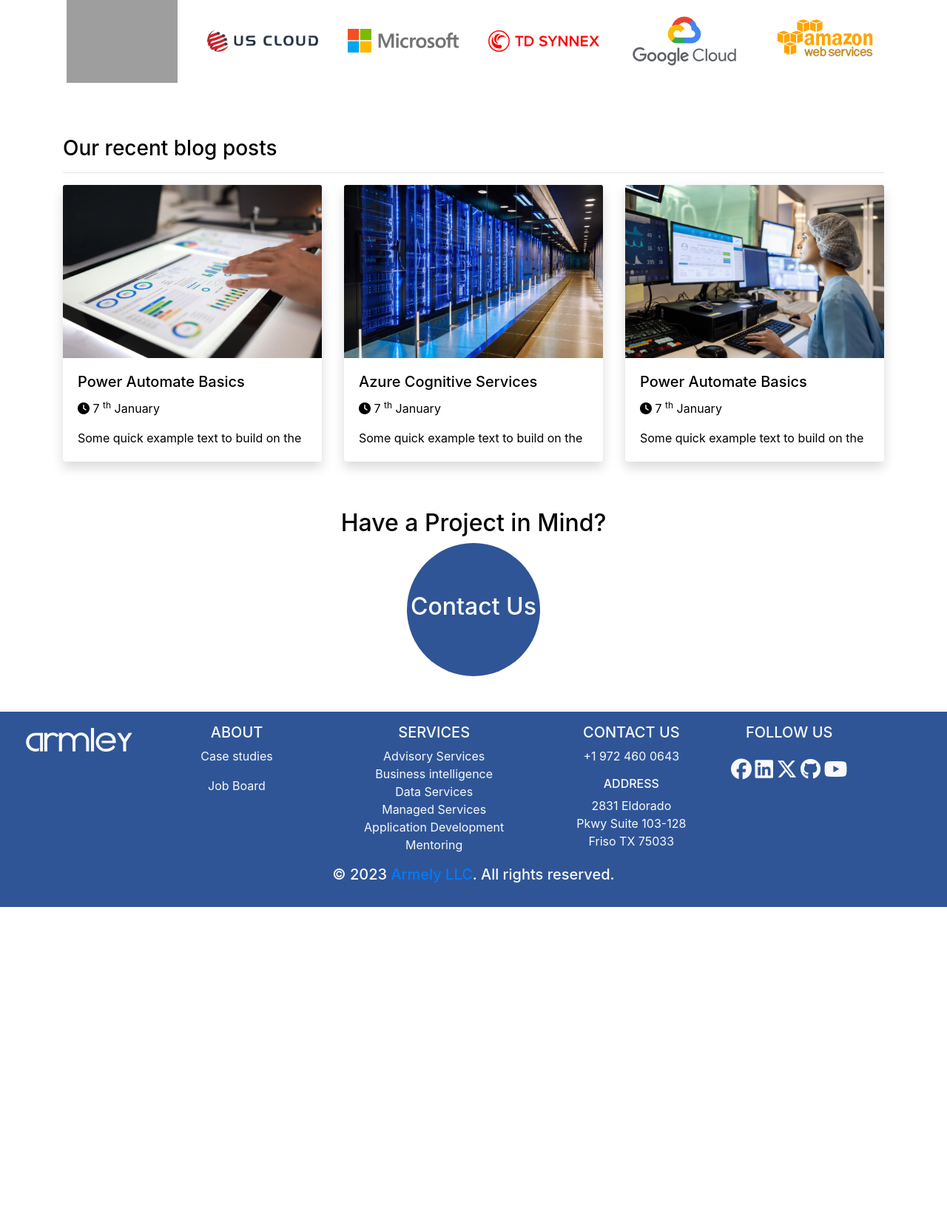
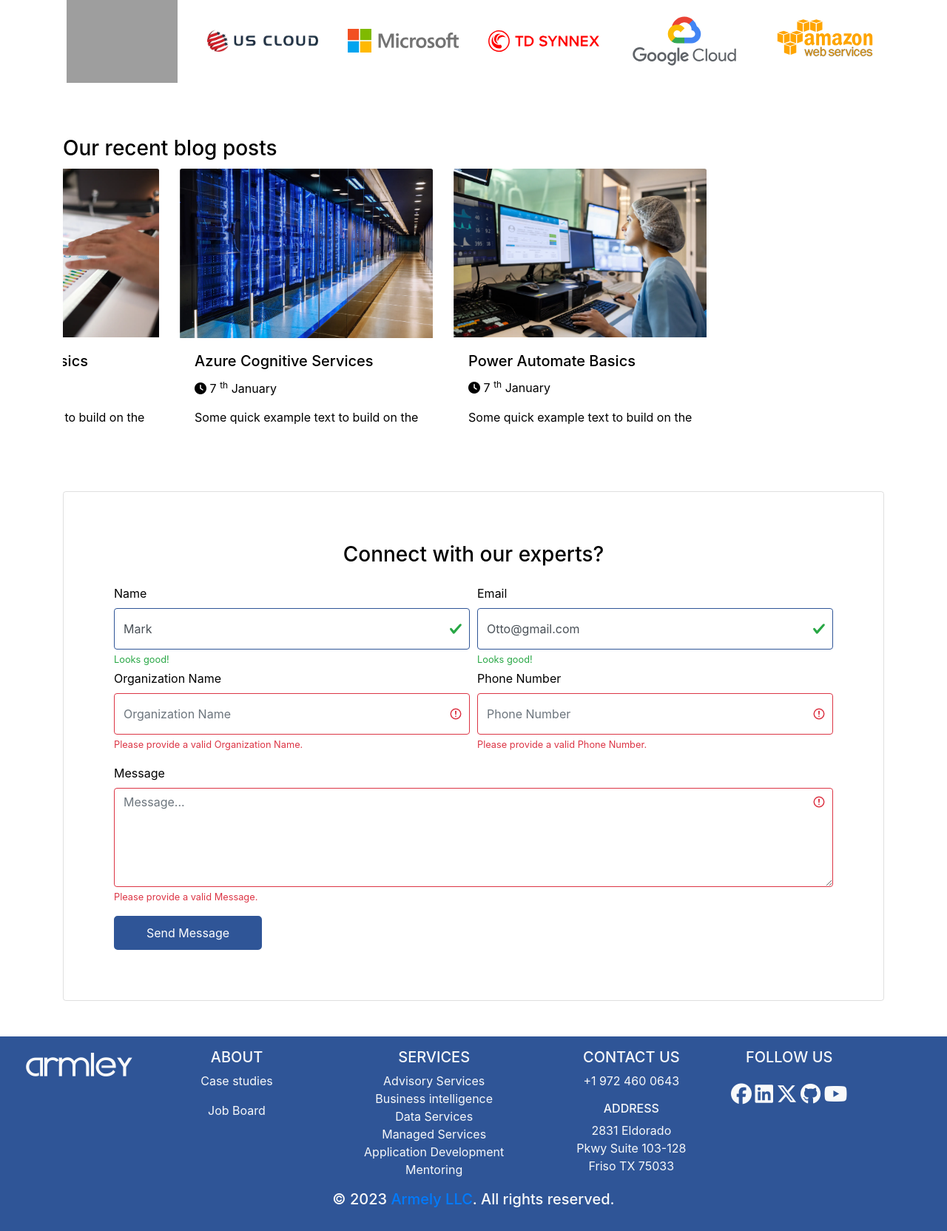
Before and after one commit to Malvine254/project, a PHP site: page / in a window 1280 px wide. Shown: the part 1711-3375 px from the top of the page at 74% size. Before the commit the page ends 2937 px from the top, so only its background shows below. Run offline with PHP 8.4, Linux system fonts and the light colour scheme; grey boxes are pictures that could not be loaded.

Commit message:
more changes

```diff
--- a/css/style.css
+++ b/css/style.css
@@ -297,3 +297,51 @@
   content: "%";
   margin-left: 5px; /* Adjust spacing between counter and percentage icon */
 }
+
+
+.transparent-card {
+  background-color: transparent !important;
+  box-shadow: none;
+  min-height: 200px;
+  border: solid transparent !important;
+
+}
+
+.slider-container {
+  overflow: hidden;
+  white-space: nowrap;
+  width: 100%;
+}
+
+.slider-image {
+  display: inline-block;
+  animation: slide 10s linear infinite;
+}
+
+@keyframes slide {
+  0% {
+      transform: translateX(0);
+  }
+  100% {
+      transform: translateX(-100%);
+  }
+}
+
+    .card-back{
+      background-color: transparent !important;
+
+    }
+    .edit-input{
+      height: 56px;
+      background-color: transparent !important;
+    }
+    .edit-input-valid{
+      border-color: rgb(47,85,151) !important;
+    }
+    .edit-textarea{
+      background-color: transparent !important;
+    }
+    .blog-hover-effect:hover{
+
+
+    }
--- a/index.html
+++ b/index.html
@@ -226,25 +226,14 @@
         </div>
     </div>
 </div>
-<style>
-   .transparent-card {
-            background-color: transparent !important;
-            border: none;
-            box-shadow: none;
-            min-height: 200px;
-
-        }
-</style>
-
-
 
   <!-- connect with experts -->
   <div class="container">
-    <h3 >Our recent blog posts</h3>
-    <hr>
-    <div class="row">
+    <h3 class="mb-2">Our recent blog posts</h3>
+
+    <div class="row slider-container mx-auto">
       <div class="col-md-4">
-        <div class="card bg-primary mb-3 transparent-card shadow">
+        <div class="card bg-primary mb-3 transparent-card slider-image ">
           <img class="card-img-top" src="images/services/service1.jpg" alt="Card image cap">
           <div class="card-body">
               <h5 class="card-title">Power Automate Basics</h5>
@@ -257,7 +246,7 @@
 
       </div>
       <div class="col-md-4">
-        <div class="card bg-primary mb-3 transparent-card shadow">
+        <div class="card bg-primary mb-3 transparent-card slider-image">
           <img class="card-img-top" src="images/services/service5.jpg" alt="Card image cap">
           <div class="card-body">
               <h5 class="card-title">Azure Cognitive Services</h5>
@@ -269,7 +258,7 @@
       </div>
       </div>
       <div class="col-md-4 ">
-        <div class="card bg-primary mb-3 transparent-card shadow">
+        <div class="card bg-primary mb-3 transparent-card slider-image">
           <img class="card-img-top" src="images/services/service3.jpg" alt="Card image cap">
           <div class="card-body">
               <h5 class="card-title">Power Automate Basics</h5>
@@ -280,76 +269,63 @@
           </div>
       </div>
       </div>
-
-
       </div>
     </div>
-    <!-- <div class="mt-3 text-dark">
-        <div class="row">
-          <div class="col-md-4">
-            <div class=" p-4">
-              <div class="row">
-                <div class="col">
-                  <img class="img-fluid" src="images/services/service1.jpg" alt="">
+  </div>
+
+  <div class="container mt-5">
+    <div class="row justify-content-center">
+      <div class="col-md-12">
+        <div class="card card-back">
+          <div class="card-body  m-5">
+            <h3 class="card-title text-center mb-4">Connect with our experts?</h3>
+            <form>
+              <div class="form-row">
+                <div class="col-md-6 mb-1">
+                  <label for="validationServer01">Name</label>
+                  <input type="text" class="form-control  is-valid edit-input  edit-input-valid" id="validationServer01" placeholder="First name" value="Mark" required>
+                  <div class="valid-feedback">
+                    Looks good!
+                  </div>
                 </div>
-                <div class="col">
-                  <h6 >Power BI</h6>
-                  <span><i class="fa fa-clock defaut-color"> </i> March 20</span>
-                  <p>Lorem ipsum dolor sit amet<br>
-                    </p>
+                <div class="col-md-6 mb-1">
+                  <label for="validationServer02">Email</label>
+                  <input type="email" class="form-control is-valid edit-input  edit-input-valid" id="validationServer02" placeholder="Email" value="Otto@gmail.com" required>
+                  <div class="valid-feedback">
+                    Looks good!
+                  </div>
                 </div>
               </div>
-
-             </div>
-          </div>
-          <div class="col-md-4 ">
-            <div class="card p-4">
-              <div class="row">
-                <div class="col">
-                  <img class="img-fluid" src="images/services/service1.jpg" alt="">
+              <div class="form-row">
+                <div class="col-md-6 mb-3">
+                  <label for="validationServer03">Organization Name</label>
+                  <input type="text" class="form-control is-invalid edit-input" id="validationServer03" placeholder="Organization Name" required>
+                  <div class="invalid-feedback">
+                    Please provide a valid Organization Name.
+                  </div>
                 </div>
-                <div class="col">
-                  <h6 >Power BI</h6>
-                  <span><i class="fa fa-clock defaut-color"> </i> March 20</span>
-                  <p>Lorem ipsum dolor sit amet<br>
-                    </p>
+                <div class="col-md-6 mb-1">
+                  <label for="validationServer04">Phone Number</label>
+                  <input type="text" class="form-control is-invalid edit-input" id="validationServer04" placeholder="Phone Number" required>
+                  <div class="invalid-feedback">
+                    Please provide a valid Phone Number.
+                  </div>
+                </div>
+                <div class="col-md-12 mb-3">
+                  <label for="validationServer05">Message</label>
+                  <textarea rows="5" type="text" class="form-control is-invalid edit-textarea" id="validationServer05" placeholder="Message..." required></textarea>
+                  <div class="invalid-feedback">
+                    Please provide a valid Message.
+                  </div>
                 </div>
               </div>
-
-             </div>
+              <button class="btn btn-primary default-button-color" type="submit">Send Message</button>
+            </form>
           </div>
-          <div class="col-md-4 ">
-            <div class="card p-4">
-              <div class="row">
-                <div class="col">
-                  <img class="img-fluid border-info" src="images/services/service1.jpg" alt="">
-                </div>
-                <div class="col">
-                  <h6 >Power BI</h6>
-                  <span><i class="fa fa-clock defaut-color"> </i> March 20</span>
-                  <p>Lorem ipsum dolor sit amet<br>
-                    </p>
-                </div>
-              </div>
-             </div>
-          </div>
-
         </div>
-    </div> -->
-
-
+      </div>
+    </div>
   </div>
-
- <center>
-    <div class="container mt-5 ">
-      <h2 >Have a Project in Mind?</h2>
-      <a href="#">
-      <div class="round-div" >
-        <h2>Contact Us</h2>
-      </div>
-      </a>
-    </div>
- </center>
 
    <!-- Floating Action Button -->
    <div class="floating-btn">
```
Also changed, not shown: test.html (+27 -49 lines).
